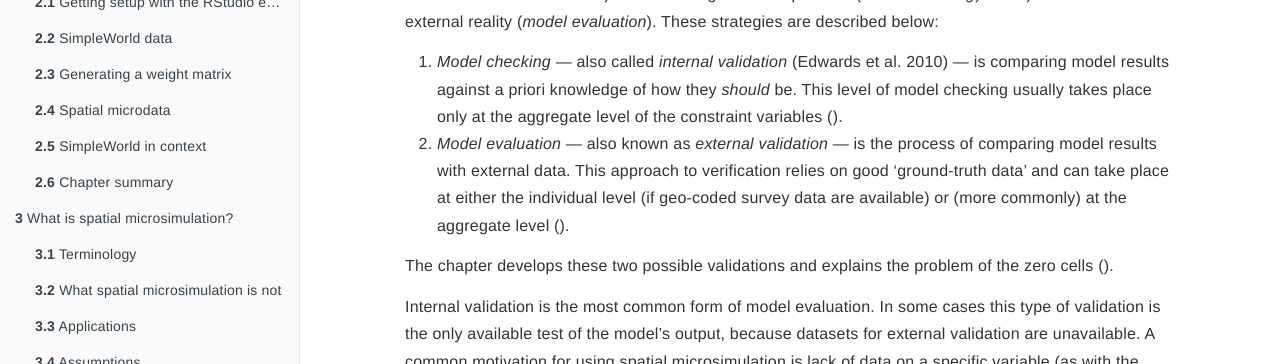
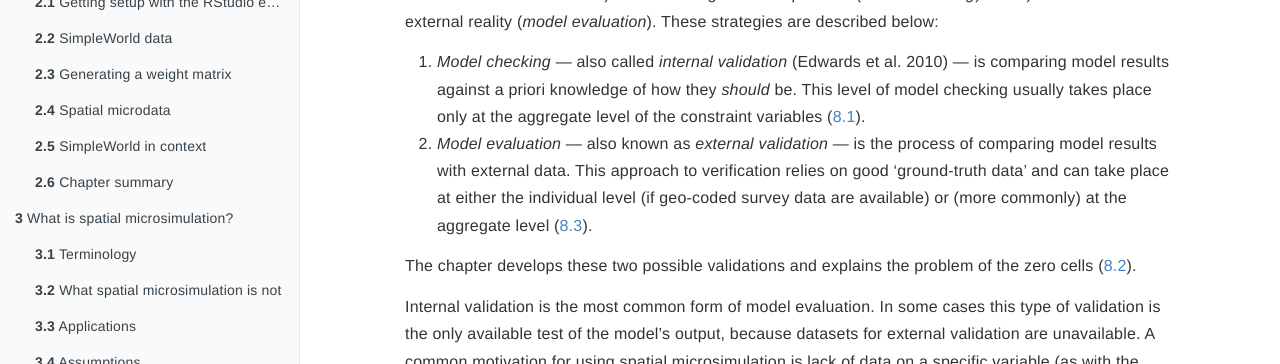
Before and after one commit to Robinlovelace/spatial-microsim-book, a Jekyll site: the page svalidation.html, which Jekyll copies as it is, in a window 1280 px wide. Shown: the part 448-812 px from the top of the page. Built offline with Jekyll 4.4.1, drawn with Linux system fonts in a browser that asks for light colours; formulas are drawn with MathJax 3.

Commit message:
Updating book (75)

```diff
--- a/svalidation.html
+++ b/svalidation.html
@@ -305,10 +305,10 @@ code > span.in { color: #60a0b0; font-weight: bold; font-style: italic; } /* Inf
 <p>In food safety, openness about mistakes is a vital ingredient for high standards.<a href="#fn30" class="footnoteRef" id="fnref30"><sup>30</sup></a> The same concept applies to modelling. Transparency in model evaluation — the process of deciding whether the model is appropriate and identifying <em>how good</em> the results are — is vital in spatial microsimulation for similar reasons. Openness of code and method, as demonstrated and advocated throughout this book, is easy using command-line open source software such as R <a href="http://adv-r.had.co.nz/Reproducibility.html">(Wickham 2014)</a>.</p>
 <p>Reproducibility is especially important during model checking and evaluation, allowing you and others not only to <em>believe</em> that the model is working, but to <em>affirm</em> that the results are as expected. This chapter is about specific methods to check and evaluate the outputs of spatial microsimulation. The aims are simple: to ensure that the models 1) make sense given the input data (<em>model checking</em>) and 2) coincide with external reality (<em>model evaluation</em>). These strategies are described below:</p>
 <ol style="list-style-type: decimal">
-<li><em>Model checking</em> — also called <em>internal validation</em> (Edwards et al. 2010) — is comparing model results against a priori knowledge of how they <em>should</em> be. This level of model checking usually takes place only at the aggregate level of the constraint variables (<a href="svalidation.html#Internal"></a>).</li>
-<li><em>Model evaluation</em> — also known as <em>external validation</em> — is the process of comparing model results with external data. This approach to verification relies on good ‘ground-truth data’ and can take place at either the individual level (if geo-coded survey data are available) or (more commonly) at the aggregate level (<a href="svalidation.html#External"></a>).</li>
+<li><em>Model checking</em> — also called <em>internal validation</em> (Edwards et al. 2010) — is comparing model results against a priori knowledge of how they <em>should</em> be. This level of model checking usually takes place only at the aggregate level of the constraint variables (<a href="svalidation.html#Internal">8.1</a>).</li>
+<li><em>Model evaluation</em> — also known as <em>external validation</em> — is the process of comparing model results with external data. This approach to verification relies on good ‘ground-truth data’ and can take place at either the individual level (if geo-coded survey data are available) or (more commonly) at the aggregate level (<a href="svalidation.html#External">8.3</a>).</li>
 </ol>
-<p>The chapter develops these two possible validations and explains the problem of the zero cells (<a href="svalidation.html#empty-cells"></a>).</p>
+<p>The chapter develops these two possible validations and explains the problem of the zero cells (<a href="svalidation.html#empty-cells">8.2</a>).</p>
 <p>Internal validation is the most common form of model evaluation. In some cases this type of validation is the only available test of the model’s output, because datasets for external validation are unavailable. A common motivation for using spatial microsimulation is lack of data on a specific variable (as with the CakeMap example in the previous chapter). In such cases internal validation, combined with proxy variables for which external datasets are available, may be the best approach to model evaluation. This is the case with the CakeMap example explored in the previous chapter. There are no readily available datasets on the geographic distribution of cake consumption, so external validation of the dependent variable (frequency with which cake is eaten) is deemed impossible in this case. However, new sources of data such as number of confectionery shops, consumer surveys and even social media could be explored to provide ‘sanity checks’ on the results. Sometimes you may need to be creative to find data for external validation.</p>
 <p>What is important to note on these two kinds of validation is that they test the model at different levels. <em>Internal validation</em> tests the model quality at the aggregate level, assuming the input data is relevant to the research question, accurate and representative. If this validation fails, you may have a problem with the input microdata (e.g. an excess of ‘empty cells’ or an unrepresentative sample of the population), implementation of the population synthesis algorithm, or contradictory constraints. Internal validation highlights problems of method: if internal validation results are poor, the cause of the problem should be diagnosed (e.g. is it poor data or poor implementation?) and fixed.</p>
 <p>By contrast, <em>external validation</em> compares the model results with data that is <em>external</em> to the model. External validation is more rigorous as it relates simultaneously to the model’s performance and whether the input data are suitable for answering the research questions explored by spatial microsimulation. Poor external validation results can come from everywhere, so are harder to fix (internal validation can rule out faulty methods, however). Thus internal and external validation complement each other.</p>
```
Also changed, not shown: search_index.json.
